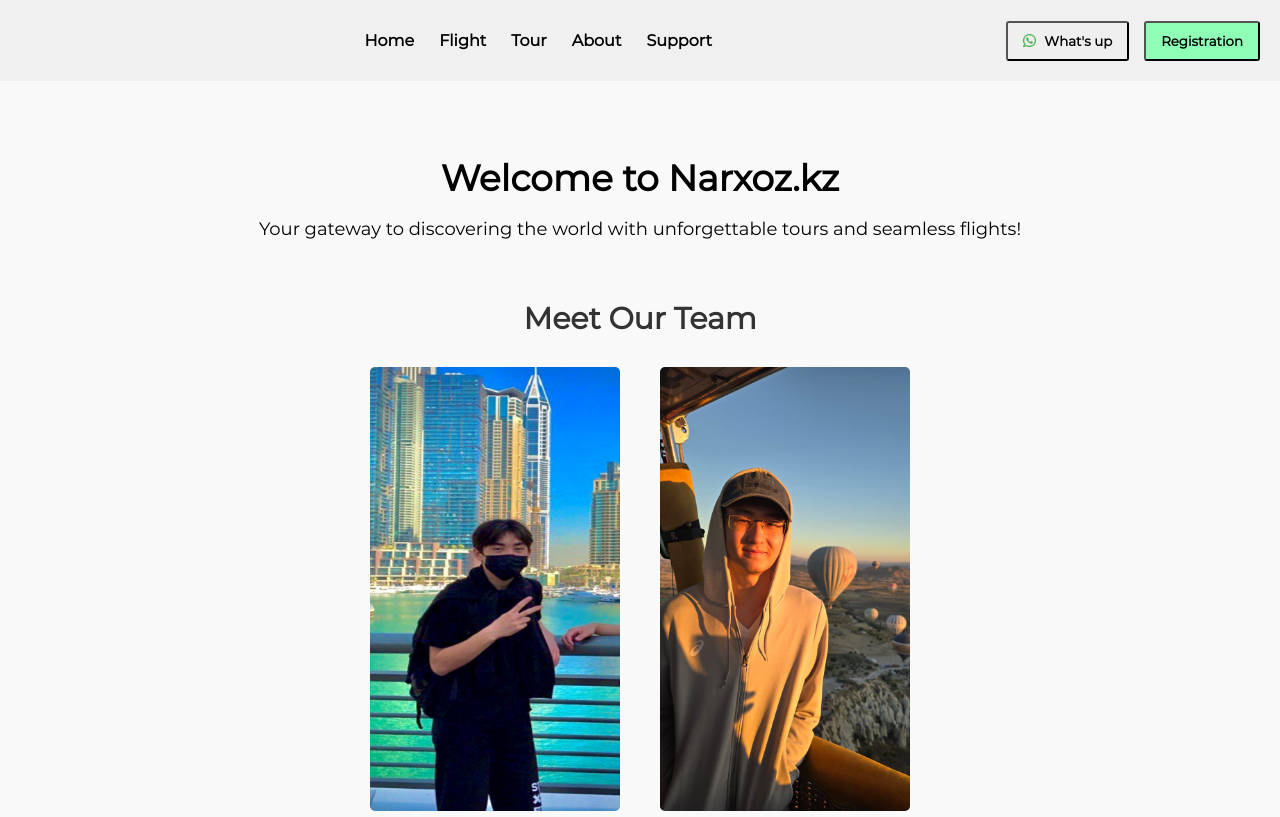
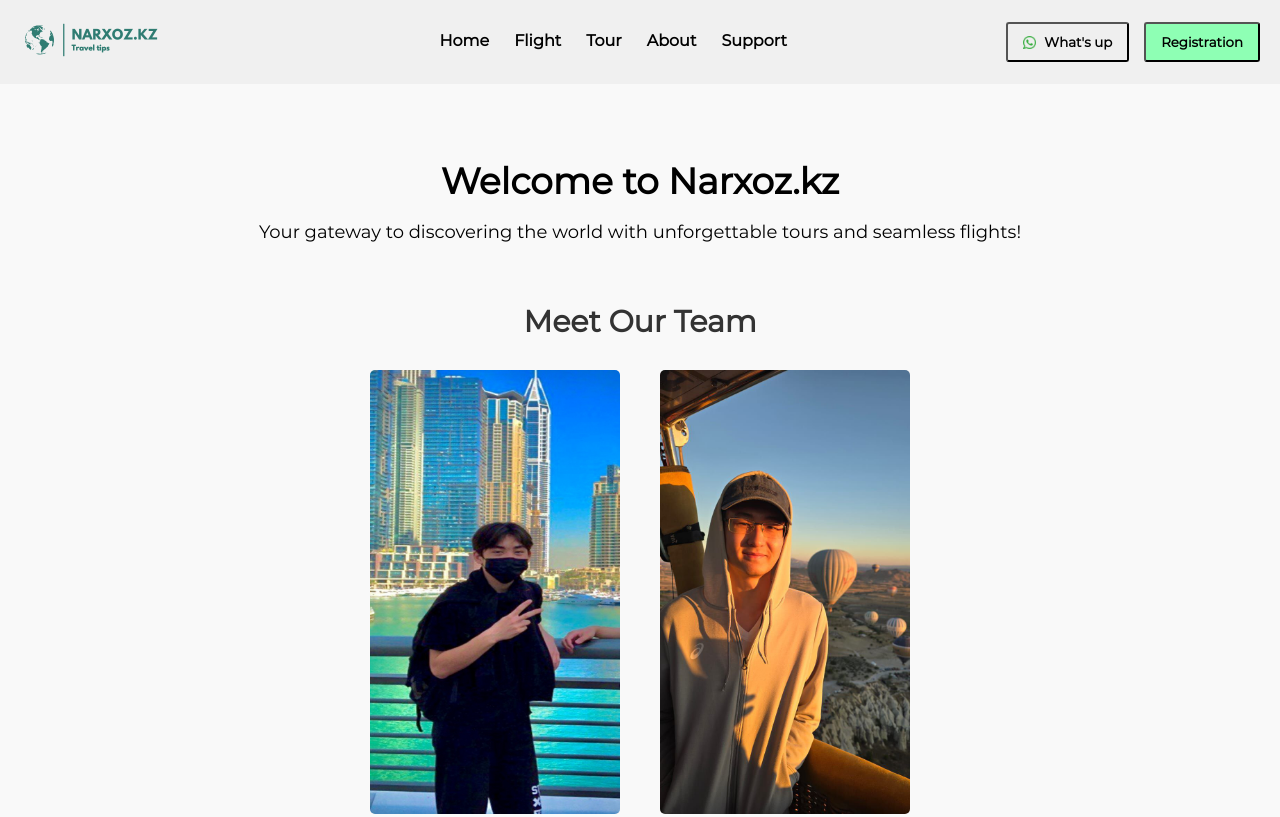
Before and after one commit to lopebrum/web-final-project, a plain HTML site: page html/about.html in a window 1280 px wide. Shown: the top 817 px of the page. Drawn offline with Linux system fonts and the light colour scheme.

Commit message:
Баг с логотипом

```diff
--- a/html/about.html
+++ b/html/about.html
@@ -12,7 +12,7 @@
     <header>
         <div class="logo">
             <a href="index.html">
-                <img src="images/NAR.png" alt="">
+                <img src="../images/NAR.png" alt="">
             </a>
         </div>
 
```
Also changed, not shown: html/index.html (+1 -1 lines), html/tour.html (+1 -1 lines).
